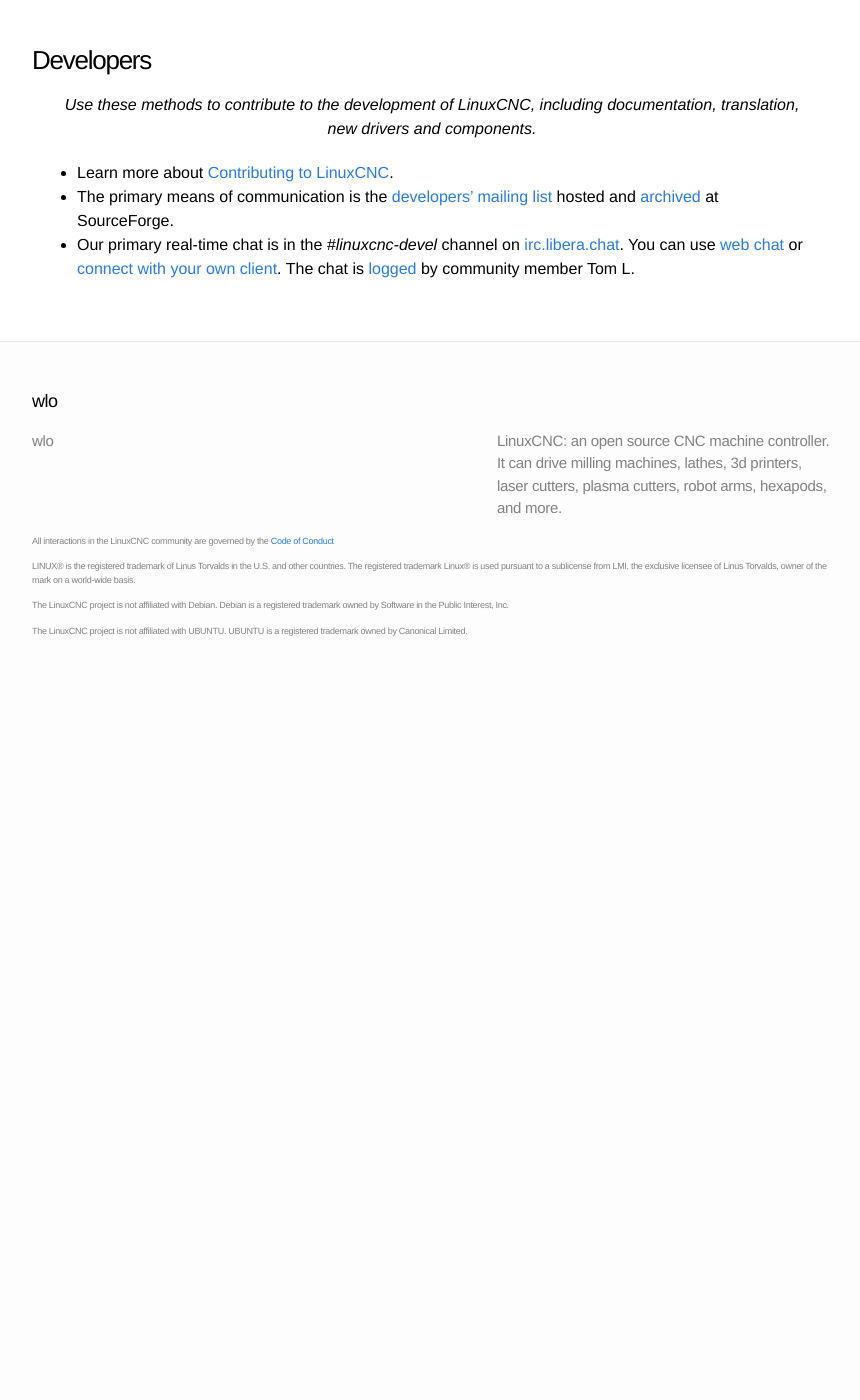
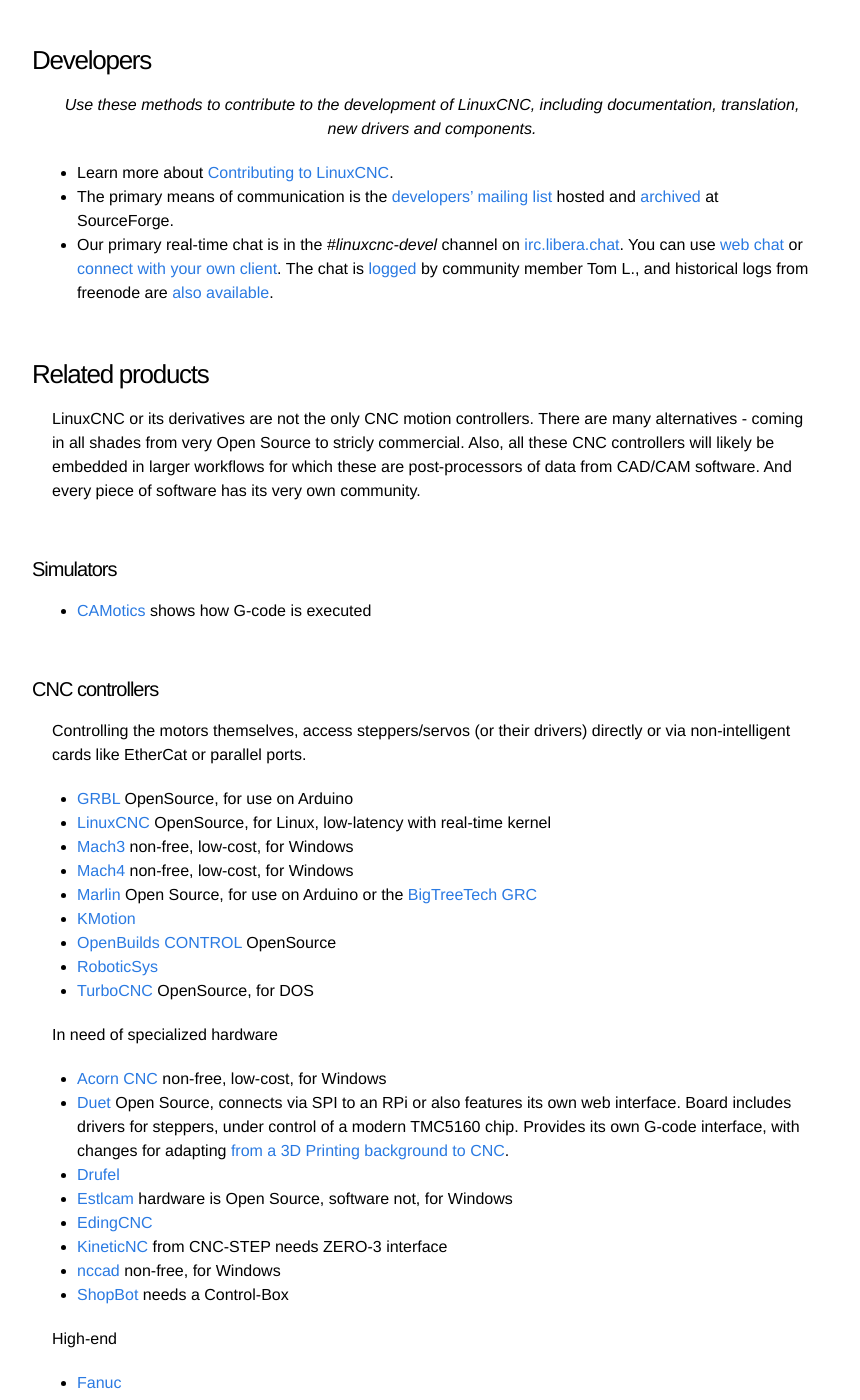
Before and after one commit to LinuxCNC/wlo, a Jekyll site: the page built from community/index.md, in a window 1280 px wide and 1400 px high, scrolled down 736 px. Shown: the whole window, without its empty margins (208-1068 px from the left). Built offline with Jekyll 4.4.1, drawn with Linux system fonts in a browser that asks for light colours; before the commit the page ends 1404 px from its top, so only the background shows below that; some of the changed text lies outside the part shown.

Commit message:
List of alternatives approaches to CNC

```diff
--- a/community/index.md
+++ b/community/index.md
@@ -64,4 +64,101 @@
 * Our primary real-time chat is in the *#linuxcnc-devel* channel on [irc.libera.chat](https://libera.chat).
   You can use [web chat](https://web.libera.chat/) or
   [connect with your own client](https://libera.chat/guides/connect).
-  The chat is [logged](http://tom-itx.no-ip.biz:81/~tom-itx/irc/logs/%23linuxcnc-devel/index.html) by community member Tom L.
+  The chat is [logged](http://tom-itx.no-ip.biz:81/~tom-itx/irc/libera/logs/%23linuxcnc-devel/index.html) by community member Tom L., and historical logs from freenode are [also available](http://tom-itx.no-ip.biz:81/~tom-itx/irc/logs/%23linuxcnc-devel/index.html).
+
+## Related products
+
+LinuxCNC or its derivatives are not the only CNC motion controllers.
+There are many alternatives - coming in all shades from very Open Source to stricly commercial.
+Also, all these CNC controllers will likely be embedded in larger workflows for which these are post-processors of data from CAD/CAM software.
+And every piece of software has its very own community.
+
+### Simulators
+
+ * [CAMotics](https://camotics.org/) shows how G-code is executed
+
+### CNC controllers
+
+Controlling the motors themselves, access steppers/servos (or their drivers) directly or via non-intelligent cards like EtherCat or parallel ports.
+
+ * [GRBL](https://github.com/gnea/grbl) OpenSource, for use on Arduino
+ * [LinuxCNC](https://www.linuxcnc.org) OpenSource, for Linux, low-latency with real-time kernel
+ * [Mach3](https://www.machsupport.com/software/mach3/) non-free, low-cost, for Windows
+ * [Mach4](https://www.machsupport.com/software/mach4/) non-free, low-cost, for Windows
+ * [Marlin](https://marlinfw.org/) Open Source, for use on Arduino or the [BigTreeTech GRC](https://www.biqu.equipment/de/products/bigtreetech-gtr-v1-0-bigtreetech-m5-v1-0-11-axis-3d-printer-motherboard)
+ * [KMotion](https://www.dynomotion.com/software.html)
+ * [OpenBuilds CONTROL](https://software.openbuilds.com/#) OpenSource
+ * [RoboticSys](https://roboticsys.com/rmp-ethercat-motion-controller/)
+ * [TurboCNC](http://www.dakeng.com/turbo.html) OpenSource, for DOS
+
+In need of specialized hardware
+
+ * [Acorn CNC](https://www.centroidcnc.com/centroid_diy/acorn_cnc_controller.html) non-free, low-cost, for Windows
+ * [Duet](https://www.duet3d.com/) Open Source, connects via SPI to an RPi or also features its own web interface.
+   Board includes drivers for steppers, under control of a modern TMC5160 chip.
+   Provides its own G-code interface, with changes for adapting [from a 3D Printing background to CNC](https://duet3d.dozuki.com/Wiki/Configuring_RepRapFirmware_for_a_CNC_machine).
+ * [Drufel](https://drufelcnc.com)
+ * [Estlcam](https://estlcam.de/) hardware is Open Source, software not, for Windows
+ * [EdingCNC](https://edingcnc.com)
+ * [KineticNC](https://www.cnc-step.de/cnc-software/kinetic-nc-netzwerk-steuerungssoftware/) from CNC-STEP needs ZERO-3 interface
+ * [nccad](http://www.max-computer.de/x5e/index.html) non-free, for Windows
+ * [ShopBot](https://www.shopbottools.com/support/control-software) needs a Control-Box
+
+High-end
+
+ * [Fanuc](https://www.fanuc.eu/de/de/cnc/cnc-system)
+ * [Heidenhein](https://www.heidenhain.de/)
+ * [Isel](https://www.isel.com) [Remote-NC](https://www.isel.com/de/remote-nc.html) and [Pal-PC](https://www.isel.com/de/pal-pc.html)
+ * [Sinumerik](https://new.siemens.com/de/de/produkte/automatisierung/systeme/cnc-sinumerik/cnc-steuerungen.html)
+
+
+### CAM
+
+Contol an interface that interprets its output, likely G-code, with no direct contact to the machine performing the milling
+
+ * [Alibre](https://www.alibre.com/)
+ * [Aspire](https://www.cnc-step.de/cnc-software/aspire/)
+ * [BlenderCAM](https://github.com/vilemduha/blendercam/wiki) OpenSource
+ * [BobCAD-CAM](https://bobcad.com/) non-free CAM modules for SolidWorks
+ * [CamBam](http://www.cambam.co.uk/) non-free
+ * [DeskCNC](http://www.deskcnc.com/Features.html) non-free
+ * [Dolphin](https://www.dolphincadcam.com/) non-free
+ * [EdgeCAM](https://www.edgecam.com/)
+ * [Estlcam](https://estlcam.de/)
+ * [Fusion360](https://www.autodesk.com) non-free
+ * [FreeMill](https://mecsoft.com/freemill/) free
+ * [GibbsCAM](https://www.gibbscam.com/)
+ * [MasterCAM](https://www.mastercam.com/)
+ * [MeshCAM](http://www.grzsoftware.com/)
+ * [nccad](http://www.max-computer.de/x5e/index.html)
+ * [OpenBuilds CAM](https://software.openbuilds.com/#)
+ * [OpenCAMLib](https://github.com/aewallin/opencamlib) OpenSource Python library to generate toolpaths, compatible with BlenderCAM
+ * [OneCNC](https://onecnc.net/) non-free
+ * [SprutCAM](https://sprutcam.com/) non-free
+ * [VisualCADCAM](https://mecsoft.com/visualcadcam/) non-free
+ * [WinPC-NC](https://www.lewetz.de/de/sample-sites-2/winpc-nc/uebersicht)
+
+### CAD
+
+Software that crafts something from which then CAM can generate G-code
+
+ * [AutoCAD](https://www.autodesk.com/products/autocad/overview) non-free
+ * [Blender](https://www.blender.org/) OpenSource, known for the nice movies
+ * [BobCAD-CAM](https://bobcad.com/products/cad-design-software) non-free CAM modules for SolidWorks
+ * [CorelCAD](https://www.coreldraw.com/en/product/corel-cad/) for Windows and Mac
+ * [DesKAM](http://www.deskam.com/) non-free Windows for engraving
+ * [Dolphin](https://www.dolphincadcam.com/) non-free
+ * [FreeCAD](https://www.freecad.org) OpenSource
+ * [Fusion360](https://www.autodesk.com) non-free
+ * [Moi](http://moi3d.com/) non-free
+ * [nccad](http://www.max-computer.de/x5e/index.html)
+ * [OneCNC](https://onecnc.net/) non-free
+ * [Rhino](https://www.rhino3d.com/) non-free for Windows and Mac
+ * [SketchUp](http://sketchup.google.com/) non-free
+ * [SolidEdge](https://solidedge.siemens.com/) non-free
+ * [SolidWorks](https://www.solidworks.com/) non-free, low-cost entry price, physics simulations
+ * [TinkerCAD](https://www.tinkercad.com/) free as in beer, web-only
+ * [TrueSpace](https://download.cnet.com/TrueSpace/3000-6677_4-10187286.html) free as in beer
+ * [TurboCAD](https://www.turbocad.com/) non-free
+ * [VisualCADCAM](https://mecsoft.com/visualcadcam/) non-free
+ * [Wings 3D](http://www.wings3d.com/) Open Source
```
